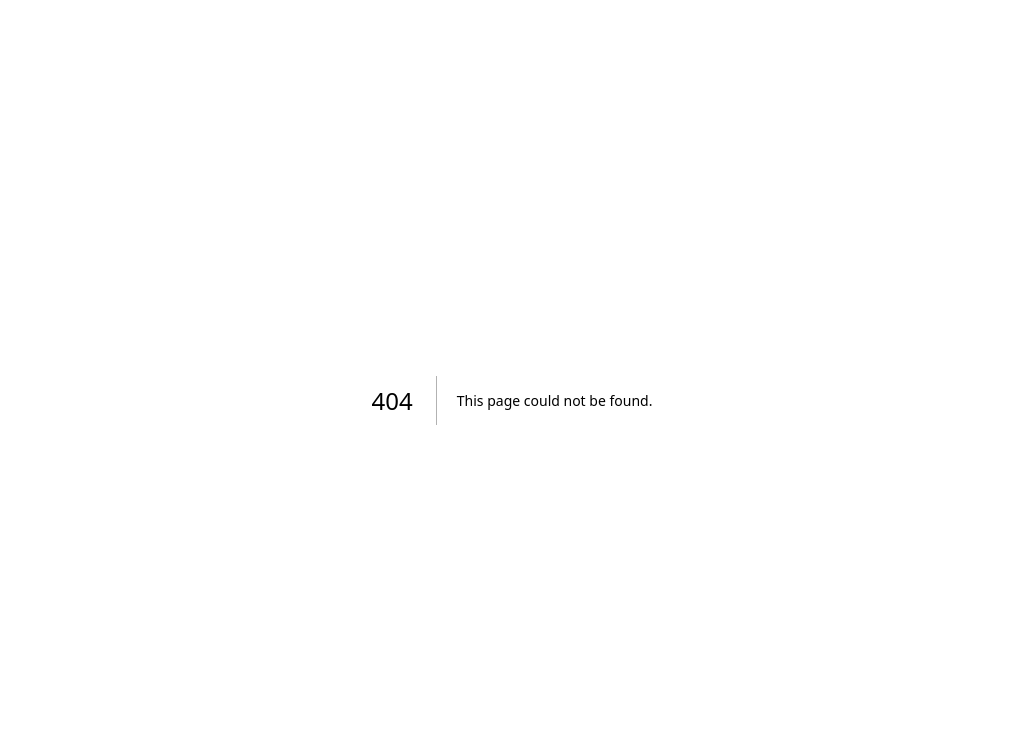
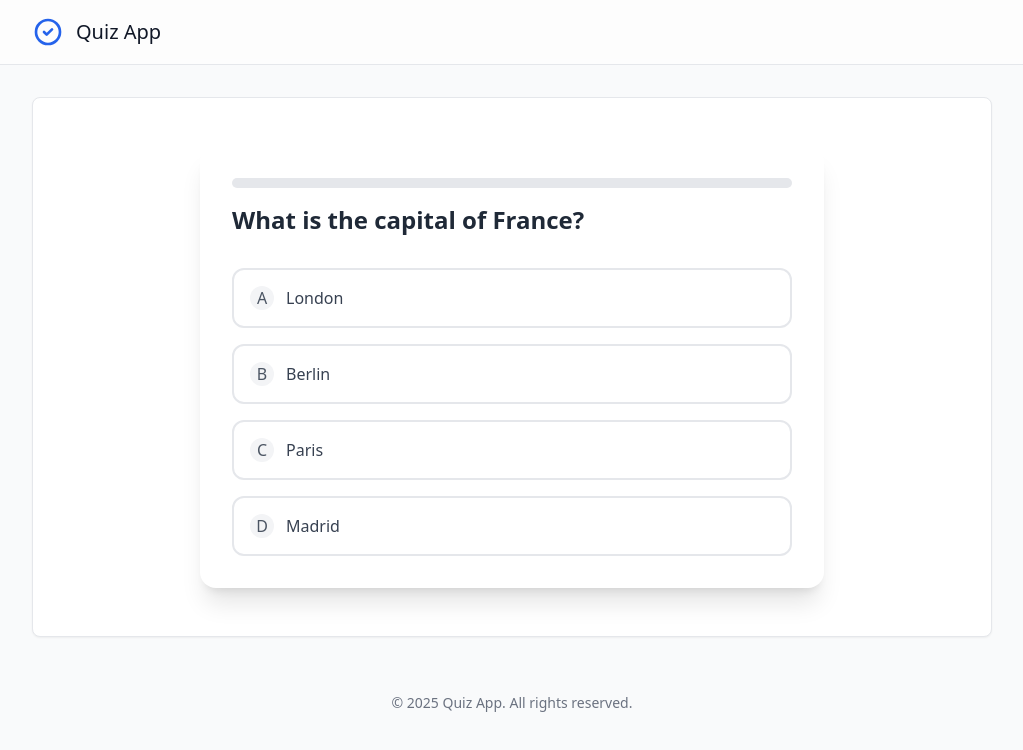
Before and after one commit to ljis120301/quiz, a Next.js app: page /quiz/general-knowledge in a window 1280 px wide. Before the commit this address had no page. Shown: the top 750 px of the page, without its empty margins (128-1151 px from the left). Built offline with nearby package versions, Linux system fonts and the light colour scheme.

Commit message:
simple next js

```diff
--- /dev/null
+++ b/app/components/Quiz.js
@@ -0,0 +1,118 @@
+'use client'
+import { useState, useEffect } from "react";
+
+export default function Quiz({ quizId }) {
+  const [currentQuestion, setCurrentQuestion] = useState(0);
+  const [score, setScore] = useState(0);
+  const [showScore, setShowScore] = useState(false);
+  const [questions, setQuestions] = useState([]);
+  const [loading, setLoading] = useState(true);
+
+  useEffect(() => {
+    const fetchQuestions = async () => {
+      try {
+        const response = await fetch('/data/questions.json');
+        if (!response.ok) {
+          throw new Error('Failed to fetch questions');
+        }
+        const data = await response.json();
+        setQuestions(data.quizzes[quizId].questions);
+        setLoading(false);
+      } catch (error) {
+        console.error('Error loading questions:', error);
+        setLoading(false);
+      }
+    };
+
+    if (quizId) {
+      fetchQuestions();
+    }
+  }, [quizId]);
+
+  const handleAnswerClick = (selectedAnswer) => {
+    if (selectedAnswer === questions[currentQuestion].correctAnswer) {
+      setScore(score + 1);
+    }
+
+    const nextQuestion = currentQuestion + 1;
+    if (nextQuestion < questions.length) {
+      setCurrentQuestion(nextQuestion);
+    } else {
+      setShowScore(true);
+    }
+  };
+
+  if (loading) {
+    return (
+      <div className="flex items-center justify-center p-8">
+        <div className="text-center">
+          <div className="w-16 h-16 border-4 border-blue-400 border-t-transparent rounded-full animate-spin mx-auto mb-4"></div>
+          <p className="text-blue-600">Loading questions...</p>
+        </div>
+      </div>
+    );
+  }
+
+  return (
+    <div className="max-w-2xl mx-auto p-6">
+      {showScore ? (
+        <div className="bg-white rounded-2xl shadow-xl p-8 text-center">
+          <div className="mb-6">
+            <span className="text-5xl mb-4">🎉</span>
+            <h2 className="text-3xl font-bold text-blue-600 mb-4">Quiz Complete!</h2>
+            <div className="space-y-2">
+              <p className="text-xl text-gray-700">
+                You scored {score} out of {questions.length}
+              </p>
+              <p className="text-4xl font-bold text-blue-600">
+                {Math.round((score / questions.length) * 100)}%
+              </p>
+              <p className="text-gray-500">
+                {Math.round((score / questions.length) * 100) >= 70 ? "Great job! 🌟" : "Keep practicing! 💪"}
+              </p>
+            </div>
+          </div>
+          <button
+            className="px-6 py-3 bg-blue-600 text-white rounded-full font-semibold shadow-lg
+                      hover:bg-blue-700 transform hover:-translate-y-0.5 transition-all"
+            onClick={() => {
+              setCurrentQuestion(0);
+              setScore(0);
+              setShowScore(false);
+            }}
+          >
+            Try Again 🔄
+          </button>
+        </div>
+      ) : (
+        <div className="bg-white rounded-2xl shadow-xl p-8">
+          <div className="mb-8">
+            <div className="w-full bg-gray-200 rounded-full h-2.5 mb-4">
+              <div
+                className="bg-blue-600 h-2.5 rounded-full transition-all duration-500"
+                style={{ width: `${((currentQuestion) / questions.length) * 100}%` }}
+              ></div>
+            </div>
+            <h2 className="text-2xl font-bold text-gray-800 mb-4">
+              {questions[currentQuestion].questionText}
+            </h2>
+          </div>
+          <div className="grid grid-cols-1 gap-4">
+            {questions[currentQuestion].options.map((option, index) => (
+              <button
+                key={index}
+                className="p-4 text-left border-2 border-gray-200 rounded-xl hover:border-blue-500
+                          hover:bg-blue-50 transition-all duration-200 font-medium text-gray-700"
+                onClick={() => handleAnswerClick(option)}
+              >
+                <span className="inline-block w-6 h-6 rounded-full bg-gray-100 text-gray-600
+                               text-center mr-3">{String.fromCharCode(65 + index)}</span>
+                {option}
+              </button>
+            ))}
+          </div>
+        </div>
+      )}
+    </div>
+  );
+}
--- a/app/layout.js
+++ b/app/layout.js
@@ -1,28 +1,65 @@
-import { Geist, Geist_Mono } from "next/font/google";
+import { Inter } from "next/font/google";
+import Link from 'next/link';
 import "./globals.css";
 
-const geistSans = Geist({
-  variable: "--font-geist-sans",
+const inter = Inter({
   subsets: ["latin"],
-});
-
-const geistMono = Geist_Mono({
-  variable: "--font-geist-mono",
-  subsets: ["latin"],
+  variable: "--font-inter",
 });
 
 export const metadata = {
-  title: "Create Next App",
-  description: "Generated by create next app",
+  title: "Quiz App",
+  description: "Test your knowledge with our interactive quiz!",
 };
 
 export default function RootLayout({ children }) {
   return (
     <html lang="en">
       <body
-        className={`${geistSans.variable} ${geistMono.variable} antialiased`}
+        className={`${inter.variable} font-sans antialiased bg-gray-50`}
       >
-        {children}
+        {/* Modern App Bar */}
+        <header className="sticky top-0 z-10 bg-white border-b backdrop-blur-sm bg-white/80 supports-[backdrop-filter]:bg-white/60">
+          <div className="max-w-5xl mx-auto px-4 sm:px-6 lg:px-8">
+            <div className="flex items-center justify-between h-16">
+              <Link
+                href="/"
+                className="flex items-center space-x-3 hover:opacity-80 transition-opacity"
+              >
+                <svg
+                  className="w-8 h-8 text-blue-600"
+                  fill="none"
+                  viewBox="0 0 24 24"
+                  stroke="currentColor"
+                >
+                  <path
+                    strokeLinecap="round"
+                    strokeLinejoin="round"
+                    strokeWidth={2}
+                    d="M9 12l2 2 4-4m6 2a9 9 0 11-18 0 9 9 0 0118 0z"
+                  />
+                </svg>
+                <h1 className="text-xl font-medium text-gray-900">Quiz App</h1>
+              </Link>
+            </div>
+          </div>
+        </header>
+
+        {/* Main Content */}
+        <main className="max-w-5xl mx-auto px-4 sm:px-6 lg:px-8 py-8">
+          <div className="bg-white rounded-lg shadow-sm border">
+            {children}
+          </div>
+        </main>
+
+        {/* Footer */}
+        <footer className="mt-auto py-6">
+          <div className="max-w-5xl mx-auto px-4 sm:px-6 lg:px-8">
+            <p className="text-center text-sm text-gray-500">
+              © {new Date().getFullYear()} Quiz App. All rights reserved.
+            </p>
+          </div>
+        </footer>
       </body>
     </html>
   );
--- /dev/null
+++ b/app/quiz/[id]/page.js
@@ -0,0 +1,9 @@
+import Quiz from '@/app/components/Quiz';
+
+export default async function QuizPage({ params }) {
+  return (
+    <div className="p-6">
+      <Quiz quizId={await params.id} />
+    </div>
+  );
+}
--- /dev/null
+++ b/public/data/questions.json
@@ -0,0 +1,44 @@
+{
+  "quizzes": {
+    "general-knowledge": {
+      "title": "General Knowledge",
+      "questions": [
+        {
+          "questionText": "What is the capital of France?",
+          "options": ["London", "Berlin", "Paris", "Madrid"],
+          "correctAnswer": "Paris"
+        },
+        {
+          "questionText": "Which planet is known as the Red Planet?",
+          "options": ["Jupiter", "Mars", "Venus", "Saturn"],
+          "correctAnswer": "Mars"
+        },
+        {
+          "questionText": "Who painted the Mona Lisa?",
+          "options": ["Van Gogh", "Da Vinci", "Picasso", "Rembrandt"],
+          "correctAnswer": "Da Vinci"
+        },
+        {
+          "questionText": "What is the largest mammal in the world?",
+          "options": ["African Elephant", "Blue Whale", "Giraffe", "Hippopotamus"],
+          "correctAnswer": "Blue Whale"
+        }
+      ]
+    },
+    "science": {
+      "title": "Science",
+      "questions": [
+        {
+          "questionText": "What is the capital of France?",
+          "options": ["London", "Berlin", "Paris", "Madrid"],
+          "correctAnswer": "Paris"
+        },
+        {
+          "questionText": "What is the capital of France?",
+          "options": ["London", "Berlin", "Paris", "Madrid"],
+          "correctAnswer": "Paris"
+        }
+      ]
+    }
+  }
+}
```
Also changed, not shown: app/page.js (+52 -94 lines), 1 other file (tests, documents, lock files or other folders).
